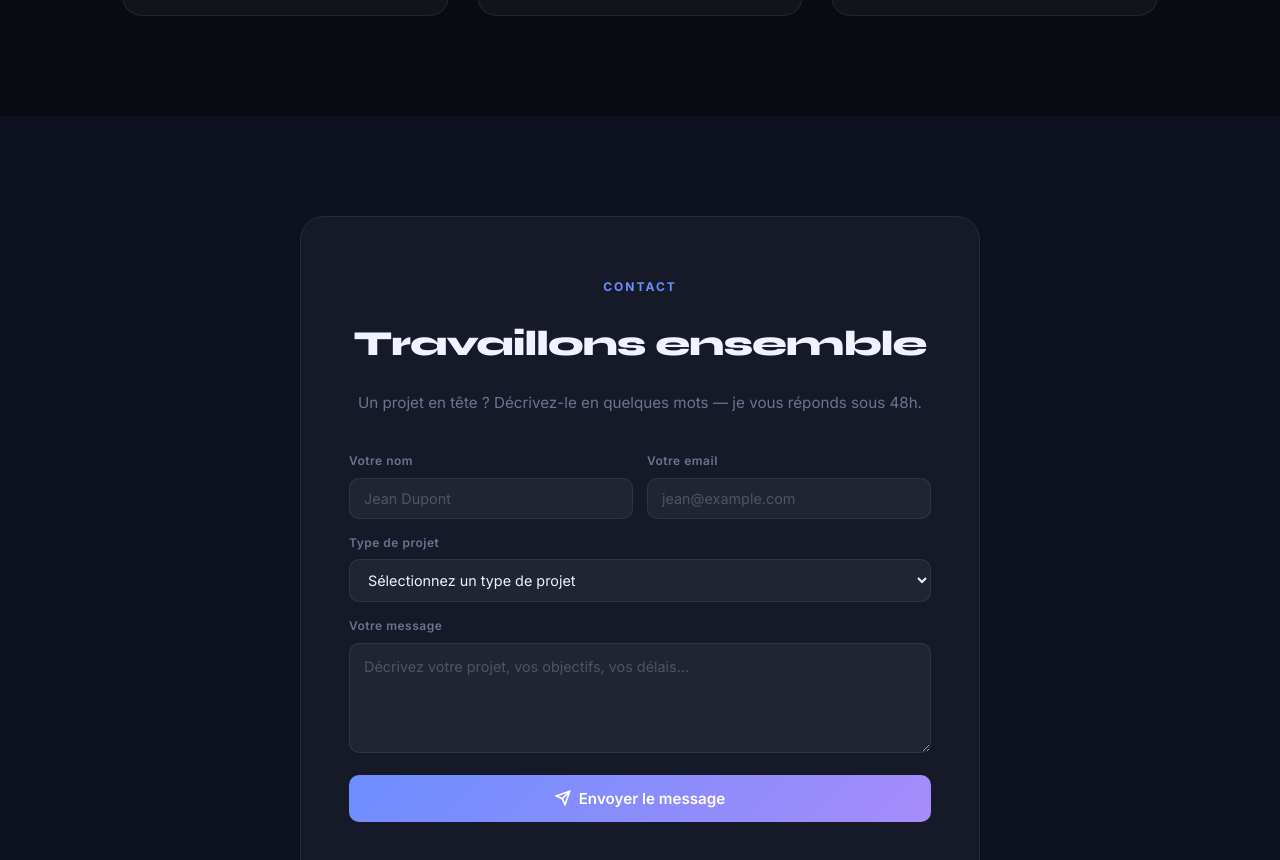
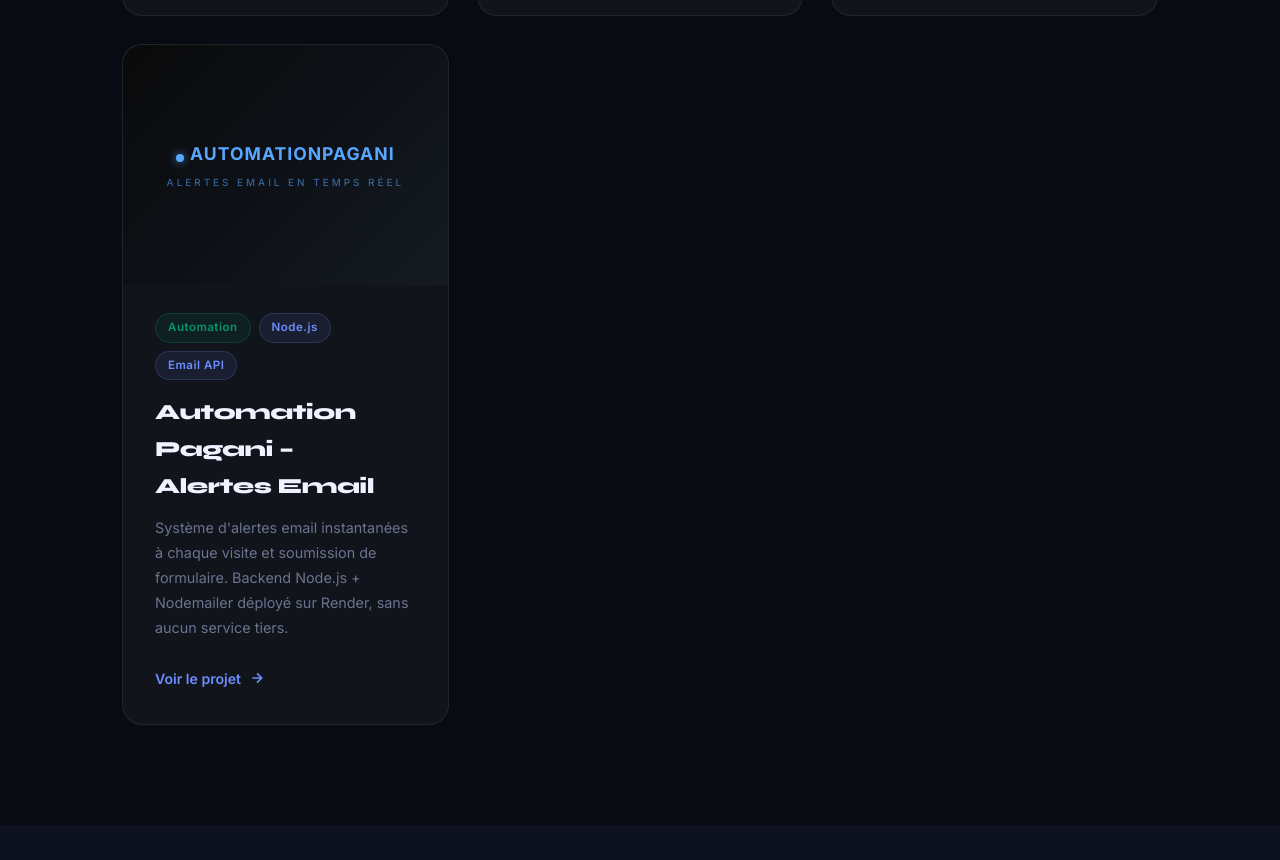
Before and after one commit to louisod62/automation-pagani, a website: page public/index.html in a window 1280 px wide. Shown: the part 2819-3679 px from the top of the page. Drawn offline with Linux system fonts and the light colour scheme; no server answers.

Commit message:
Ajout carte projet AutomationPagani dans la grille portfolio
Co-Authored-By: Claude Sonnet 4.6 <noreply@anthropic.com>

```diff
--- a/public/index.html
+++ b/public/index.html
@@ -324,6 +324,35 @@
       letter-spacing: 3px;
       text-transform: uppercase;
       color: rgba(167,139,250,0.9);
+    }
+
+    .preview-automation {
+      background: linear-gradient(135deg, #0a0a0a 0%, #0d1117 50%, #161b22 100%);
+    }
+    .preview-logo-automation {
+      font-family: 'Inter', sans-serif;
+      font-size: 1.1rem;
+      font-weight: 800;
+      letter-spacing: 1px;
+      color: #58a6ff;
+      text-transform: uppercase;
+    }
+    .preview-logo-automation span {
+      display: block;
+      font-size: 0.62rem;
+      letter-spacing: 3px;
+      color: rgba(88,166,255,0.55);
+      margin-top: 5px;
+      font-weight: 500;
+    }
+    .preview-logo-automation .auto-dot {
+      display: inline-block;
+      width: 8px; height: 8px;
+      border-radius: 50%;
+      background: #58a6ff;
+      margin-right: 6px;
+      box-shadow: 0 0 10px rgba(88,166,255,0.8);
+      vertical-align: middle;
     }
 
     .preview-overlay {
@@ -715,6 +744,37 @@
           </div>
         </a>
 
+        <!-- Automation Pagani -->
+        <a href="https://automation-pagani.onrender.com" target="_blank" class="projet-card">
+          <div class="projet-preview preview-automation">
+            <div class="preview-logo">
+              <div class="preview-logo-automation">
+                <span class="auto-dot"></span>AutomationPagani
+                <span>Alertes email en temps réel</span>
+              </div>
+            </div>
+            <div class="preview-overlay">
+              <div class="preview-btn">Voir le projet →</div>
+            </div>
+          </div>
+          <div class="projet-info">
+            <div class="projet-tags">
+              <span class="tag tag-green">Automation</span>
+              <span class="tag">Node.js</span>
+              <span class="tag">Email API</span>
+            </div>
+            <h3 class="projet-title">Automation Pagani – Alertes Email</h3>
+            <p class="projet-desc">
+              Système d'alertes email instantanées à chaque visite et soumission de formulaire.
+              Backend Node.js + Nodemailer déployé sur Render, sans aucun service tiers.
+            </p>
+            <span class="projet-link">
+              Voir le projet
+              <svg width="16" height="16" fill="none" stroke="currentColor" stroke-width="2.5" viewBox="0 0 24 24"><path d="M5 12h14M12 5l7 7-7 7"/></svg>
+            </span>
+          </div>
+        </a>
+
       </div>
     </div>
   </section>
@@ -776,7 +836,7 @@
     // ── URL DU BACKEND ──────────────────────────────────────────────
     // En local : 'http://localhost:3001'
     // En production : remplacez par l'URL de votre serveur déployé
-    const API_BASE = 'http://localhost:3001';
+    const API_BASE = 'https://automation-pagani.onrender.com';
     // ───────────────────────────────────────────────────────────────
 
     // ── NOTIFICATION DE VISITE ──────────────────────────────────────
```
